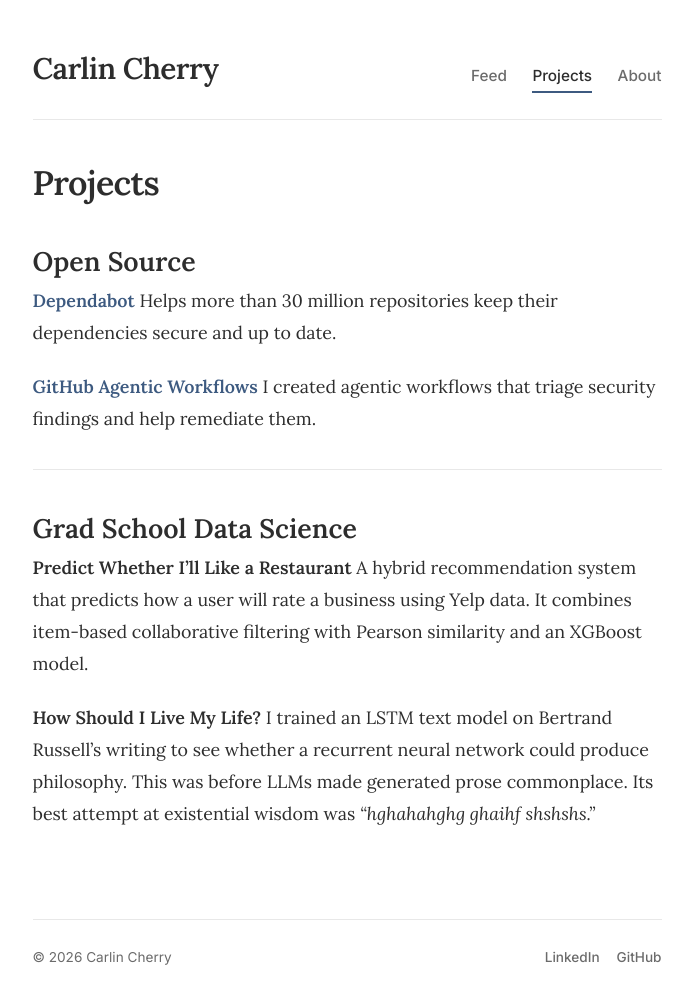
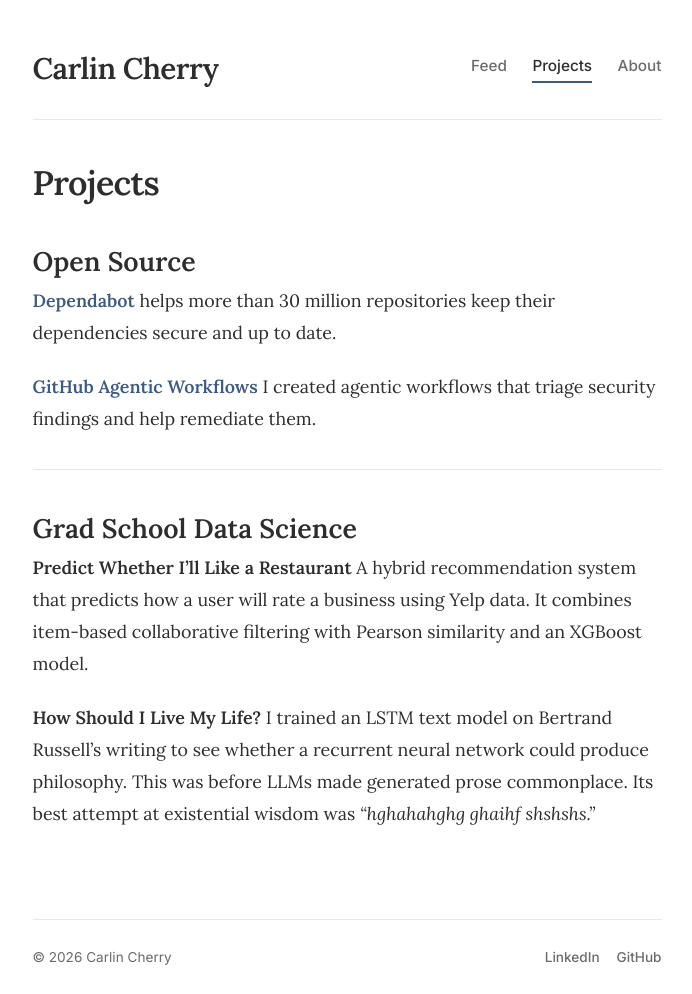
Before and after one commit to carlincherry/carlincherry.github.io, a Jekyll site: the page built from projects.md, in a window 1280 px wide. Shown: the whole page, without its empty margins (293-985 px from the left). Built offline with Jekyll 4.4.1, drawn with Linux system fonts in a browser that asks for light colours.

Commit message:
Align site header
Vertically center the site name with the navigation and lowercase the Dependabot project description.

Co-authored-by: Copilot App <223556219+Copilot@users.noreply.github.com>

Copilot-Session: af999672-c97e-47b1-976b-617c5c826111

```diff
--- a/assets/css/style.css
+++ b/assets/css/style.css
@@ -65,7 +65,7 @@ a:hover {
 .site-header__inner {
   display: flex;
   justify-content: space-between;
-  align-items: flex-end;
+  align-items: center;
   flex-wrap: wrap;
   gap: 1rem;
 }
--- a/projects.md
+++ b/projects.md
@@ -7,7 +7,7 @@ permalink: /projects/
 ## Open Source
 
 **[Dependabot](https://github.com/dependabot)**
-Helps more than 30 million repositories keep their dependencies secure and up to date.
+helps more than 30 million repositories keep their dependencies secure and up to date.
 
 **[GitHub Agentic Workflows](https://github.com/github/gh-aw)**
 I created agentic workflows that triage security findings and help remediate them.
```
